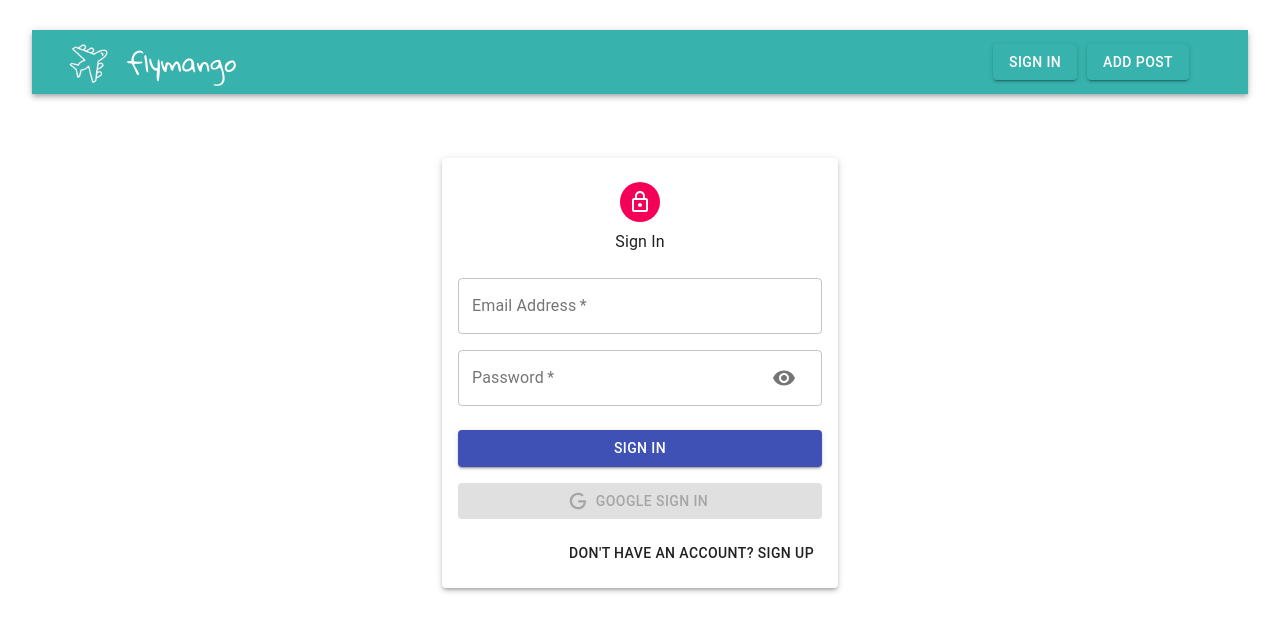
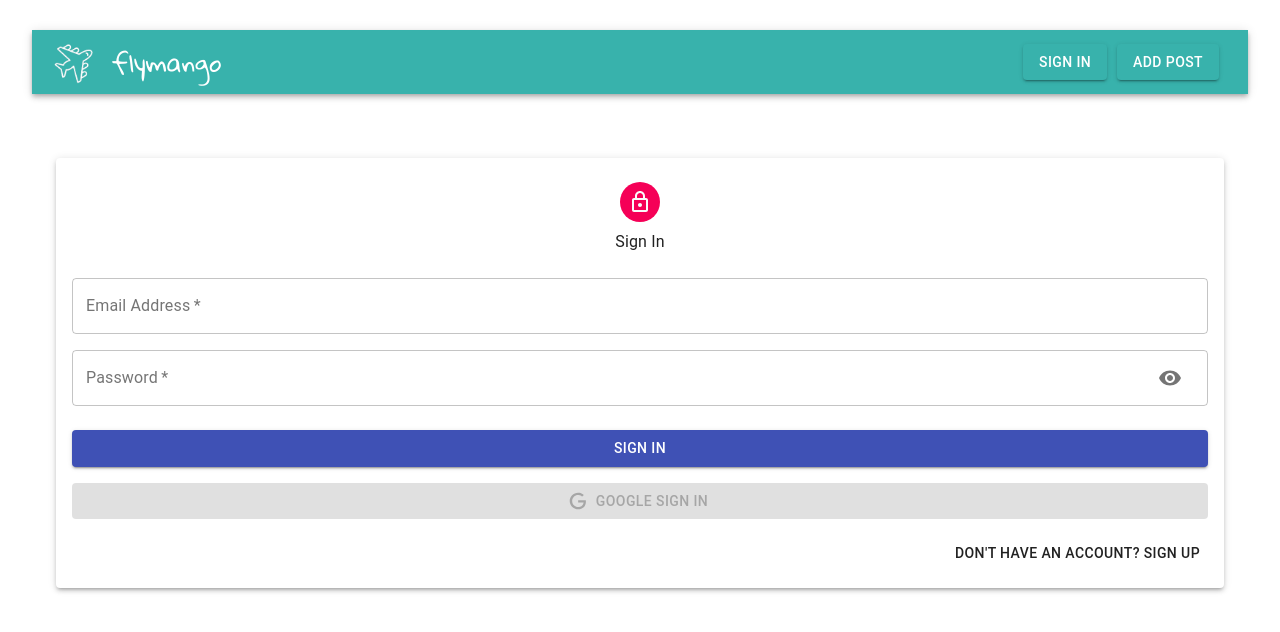
Before and after one commit to Rosa-Kang/mernstack-blog, a React (Create React App) app in the folder client/: page /auth in a window 1280 px wide. Shown: the top 632 px of the page. Built offline with nearby package versions, Linux system fonts and the light colour scheme.

Commit message:
style complete

```diff
--- a/client/src/App.js
+++ b/client/src/App.js
@@ -2,17 +2,16 @@ import React from 'react';
 import { Container } from '@material-ui/core';
 import { BrowserRouter, Switch, Route } from 'react-router-dom';
 
-import useStyles from './styles';
+import './scss/App.css'
 import NavBar from './components/Navbar/Navbar';
 import Home from './components/Home/Home';
 import Auth from './components/Auth/Auth';
 
 const App =() => {
-    const classes = useStyles();
 
     return (
     <BrowserRouter>
-    <Container className={classes.app}/* className={"toggle" + (isShowing ? "On" : "Off")} */>
+    <Container /* className={"toggle" + (isShowing ? "On" : "Off")} */>
         <NavBar/>
         <Switch>
          <Route  exact path= "/"  component={Home} />
--- a/client/src/components/Auth/Auth.js
+++ b/client/src/components/Auth/Auth.js
@@ -66,7 +66,7 @@ const Auth = () => {
 
 
  return (
-    <Container component="main" maxWidth="xs">
+    <Container component="main" maxwidth="xs">
       <Paper className={classes.paper} elevation={3}>
         <Avatar className={classes.avatar}>
           <LockOutlinedIcon />
--- a/client/src/components/Hero/Hero.js
+++ b/client/src/components/Hero/Hero.js
@@ -18,22 +18,20 @@ import ReplyIcon from '@material-ui/icons/Reply';
 import MoreVertIcon from '@material-ui/icons/MoreVert';
 
 
-
 const Hero = () => {
     const posts = useSelector((state) => state.posts);
     const classes = useStyles();
-    const [visible, setVisible] = useState(false)
-    const [plane, setPlane] = useState(false)
+    const [visible, setVisible] = useState(false);
+    const [plane, setPlane] = useState(false);
 
-    const pickedCard = posts[Math.floor(Math.random()*posts.length)]
-    console.log(pickedCard);
+    const pickedCard = posts[Math.floor(Math.random()*posts.length)];
 
     const movieSwitch =() => {
         const turnOn = () => setVisible(true);
 
         plane?
         setPlane(false) : setPlane(true)
-        setTimeout(turnOn, 7000)
+        setTimeout(turnOn, 6000)
     }
 
     const turnOff = () => {
--- a/client/src/components/Hero/styles.js
+++ b/client/src/components/Hero/styles.js
@@ -10,16 +10,16 @@ export default makeStyles((theme) => ({
     justifyContent:"space-around",
     alignItems:"center",
     display: "flex",
-    margin: "6% auto"
+    flexDirection: 'column',
   },
   question: {
     fontFamily: "Gloria Hallelujah",
-    fontSize: "1.3vw",
+    textAlign: "center",
+    fontSize: "7vw",
     padding: "20px 0px"
   },
    rightBtn :{
     color: 'white',
-    marginRight: '10px',
     background: '#38b2ac',
     textAlign: 'center',
   },
@@ -30,7 +30,7 @@ export default makeStyles((theme) => ({
 //hero card
 
  root: {
-    maxWidth: "60%",
+    maxWidth: "50%",
     margin: "4% auto"
   },
   media: {
--- a/client/src/components/Navbar/Navbar.js
+++ b/client/src/components/Navbar/Navbar.js
@@ -18,7 +18,6 @@ const Navbar =()=> {
   const [isShowing, setIsShowing] = useState(false);
   const [currentId, setCurrentId] = useState(null);
 
-  // eslint-disable-next-line
   const logout = () => {
     dispatch({ type: actionType.LOGOUT });
 
@@ -33,7 +32,7 @@ const Navbar =()=> {
 
     if (token) {
       const decodedToken = decode(token);
-
+      // eslint-disable-next-line
       if (decodedToken.exp * 1000 < new Date().getTime())logout();
     }
     setUser(JSON.parse(localStorage.getItem('profile')));
@@ -50,7 +49,7 @@ const Navbar =()=> {
   }
 
   return (
-    <AppBar className={classes.appBar} position="static" color='inherit' maxWidth="xs">
+    <AppBar className={classes.appBar} position="static" color='inherit' maxwidth="xs">
             <Link to="/" className={classes.left} onClick={closeModal}>
               <img className={classes.image} src={logo} alt="memories" height='60'/>
               <Typography className={classes.logo}>flymango</Typography>
--- a/client/src/components/Navbar/styles.js
+++ b/client/src/components/Navbar/styles.js
@@ -5,9 +5,9 @@ export default makeStyles((theme) => ({
   appBar: {
     background: '#38b2ac',
     margin: '30px 0',
-    flexDirection: 'row',
     alignItems: 'center',
     width: '100%',
+    flexDirection: 'colum',
     justifyContent: 'space-between'
   },
   left: {
@@ -23,17 +23,11 @@ export default makeStyles((theme) => ({
   heading: {
     color: 'white',
   },
-  image: {
-    marginLeft: '15px',
-  },
-  right: {
-    marginRight: '25px',
-  },
   rightBtn :{
     color: 'white',
-    marginRight: '10px',
     background: '#38b2ac',
     textAlign: 'center',
+    margin: "0px 5px"
   },
   profile: {
     display: 'flex',
--- a/client/src/components/Posts/Post/Post.js
+++ b/client/src/components/Posts/Post/Post.js
@@ -3,15 +3,13 @@ import { Card, CardActions, CardContent, CardMedia, Button, Typography } from '@
 import ThumbUpAltIcon from '@material-ui/icons/ThumbUpAlt';
 import ThumbUpAltOutlined from '@material-ui/icons/ThumbUpAltOutlined';
 import DeleteIcon from '@material-ui/icons/Delete';
-import MoreHorizIcon from '@material-ui/icons/MoreHoriz';
 import moment from 'moment';
 import { useDispatch } from 'react-redux';
 
 import { likePost, deletePost } from '../../../actions/posts';
-
 import useStyles from './styles';
 
-const Post = ({ post, setCurrentId }) => {
+const Post = ({ post }) => {
   const dispatch = useDispatch();
   const classes = useStyles();
   const user = JSON.parse(localStorage.getItem('profile'));
@@ -28,6 +26,7 @@ const Post = ({ post, setCurrentId }) => {
     return <><ThumbUpAltOutlined fontSize="small" />&nbsp;Like</>;
   };
 
+
   return (
     <Card className={classes.card}>
       <CardMedia className={classes.media} title={post.title} image={post.selectedFile || 'https://user-images.githubusercontent.com/194400/49531010-48dad180-f8b1-11e8-8d89-1e61320e1d82.png'} />
@@ -35,10 +34,6 @@ const Post = ({ post, setCurrentId }) => {
         <Typography variant="h6">{post.name}</Typography>
         <Typography variant="body2">{moment(post.createdAt).fromNow()}</Typography>
       </div>
-       {(user?.result?.googleId === post?.creator || user?.result?._id === post?.creator) && (
-      <div className={classes.overlay2}>
-        <Button style={{ color: 'white' }} size="small" onClick={() => setCurrentId(post._id)}><MoreHorizIcon fontSize="default" /></Button>
-      </div>)}
       <div className={classes.details}>
         <Typography variant="body2" color="textSecondary" component="h2">{post.tags.map((tag) => `#${tag} `)}</Typography>
       </div>
--- a/client/src/components/Posts/Posts.js
+++ b/client/src/components/Posts/Posts.js
@@ -5,7 +5,7 @@ import { useSelector } from 'react-redux';
 import Post from './Post/Post';
 import useStyles from './syles';
 
-export const Posts = ( {currentId} ) => {
+export const Posts = ( ) => {
   const posts = useSelector((state) => state.posts);
   const classes = useStyles();
 
@@ -19,7 +19,7 @@ export const Posts = ( {currentId} ) => {
       <Grid className={classes.container} container alignItems="stretch" spacing={3}>
         {newPosts.map((post) => (
           <Grid key={post._id} item xs={12} sm={6} md={4}>
-            <Post post={post} currentId={currentId} />
+            <Post post={post} />
           </Grid>
         ))}
       </Grid>
--- /dev/null
+++ b/client/src/scss/App.css
@@ -0,0 +1,32 @@
+@media only screen and (min-width: 760px) {
+  .MuiAppBar-root {
+    -webkit-box-orient: horizontal !important;
+    -webkit-box-direction: normal !important;
+        -ms-flex-direction: row !important;
+            flex-direction: row !important;
+  }
+  .makeStyles-hero-36, .makeStyles-hero-13 {
+    -webkit-box-orient: horizontal;
+    -webkit-box-direction: normal;
+        -ms-flex-direction: row;
+            flex-direction: row;
+    margin: 0;
+    -webkit-box-pack: space-evenly;
+        -ms-flex-pack: space-evenly;
+            justify-content: space-evenly;
+  }
+  .makeStyles-question-12 {
+    font-size: 3vw !important;
+  }
+}
+
+@media only screen and (min-width: 1025px) {
+  .makeStyles-hero-11 {
+    -webkit-box-orient: horizontal !important;
+    -webkit-box-direction: normal !important;
+        -ms-flex-direction: row !important;
+            flex-direction: row !important;
+    margin: 6% auto;
+  }
+}
+/*# sourceMappingURL=App.css.map */
--- /dev/null
+++ b/client/src/scss/App.scss
@@ -0,0 +1,21 @@
+@media only screen and (min-width: 760px) {
+    .MuiAppBar-root {
+        flex-direction: row !important;
+    }
+    .makeStyles-hero-36 , .makeStyles-hero-13 {
+        flex-direction:  row;
+        margin: 0;
+        justify-content: space-evenly;
+
+    }
+    .makeStyles-question-12 {
+        font-size: 3vw !important;
+    }
+}
+
+@media only screen and (min-width: 1025px) {
+    .makeStyles-hero-11 {
+       flex-direction: row !important;
+       margin: 6% auto;
+    }
+}
--- a/client/src/styles.js
+++ /dev/null
@@ -1,7 +0,0 @@
-import { makeStyles } from '@material-ui/core/styles';
-
-export default makeStyles((theme) => ({
-  app: {
-      textDecoration: 'none !important'
-  }
-}));
```
Also changed, not shown: 1 other file (tests, documents, lock files or other folders).
